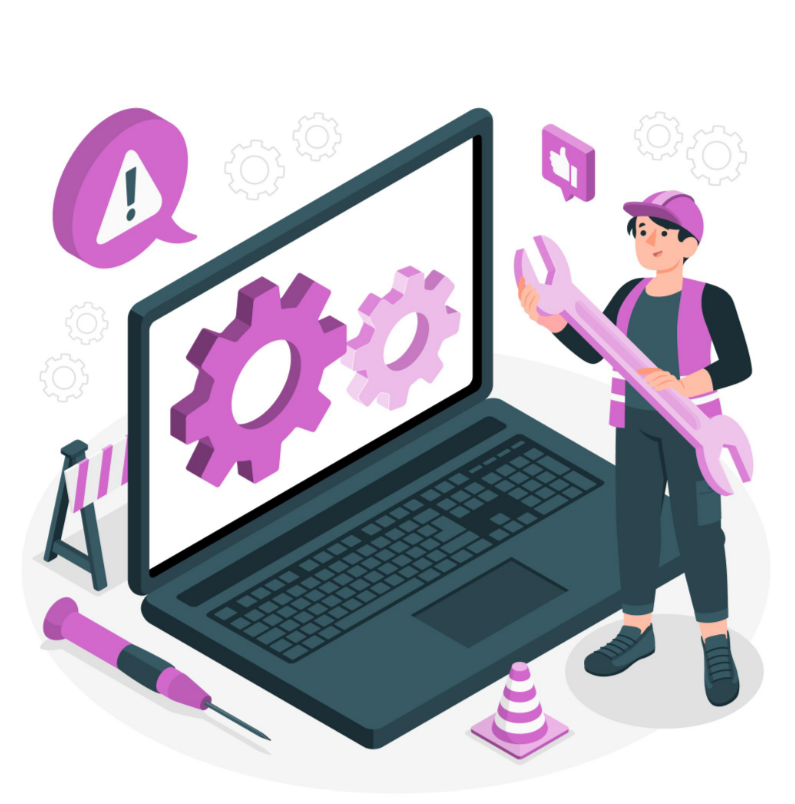
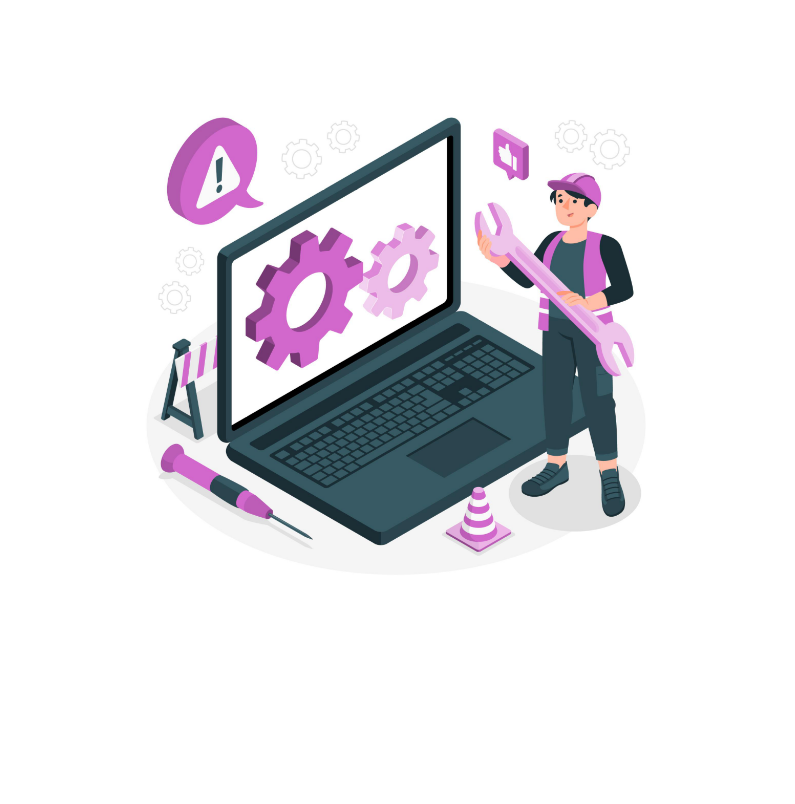
Before and after one commit to RahatIT786/crm-umrahrahat, a Vue app in the folder frontend/: page / in a window 1280 px wide. Shown: the top 804 px of the page, without its empty margins (244-1039 px from the left). Built offline with nearby package versions, Linux system fonts and the light colour scheme.

Commit message:
maintance 3

```diff
--- a/frontend/index.html
+++ b/frontend/index.html
@@ -2,9 +2,9 @@
 <html lang="en">
   <head>
     <meta charset="UTF-8" />
-    <link rel="icon" type="image/svg+xml" href="/vite.svg" />
+    <link rel="icon" type="image/svg+xml" href="/src/assets/images/rahatlogo.jpg" />
     <meta name="viewport" content="width=device-width, initial-scale=1.0" />
-    <title>Vite + Vue</title>
+    <title>CRM_UMRAHRAHAT</title>
   </head>
   <body>
     <div id="app"></div>
--- a/frontend/src/App.vue
+++ b/frontend/src/App.vue
@@ -24,7 +24,7 @@
 
 <style scoped>
 .logo {
-  height: 60vw;
+  height: 40vw;
   padding: 1.5em;
   will-change: filter;
   transition: filter 300ms;
```
Also changed, not shown: 5 other files (tests, documents, lock files or other folders).
